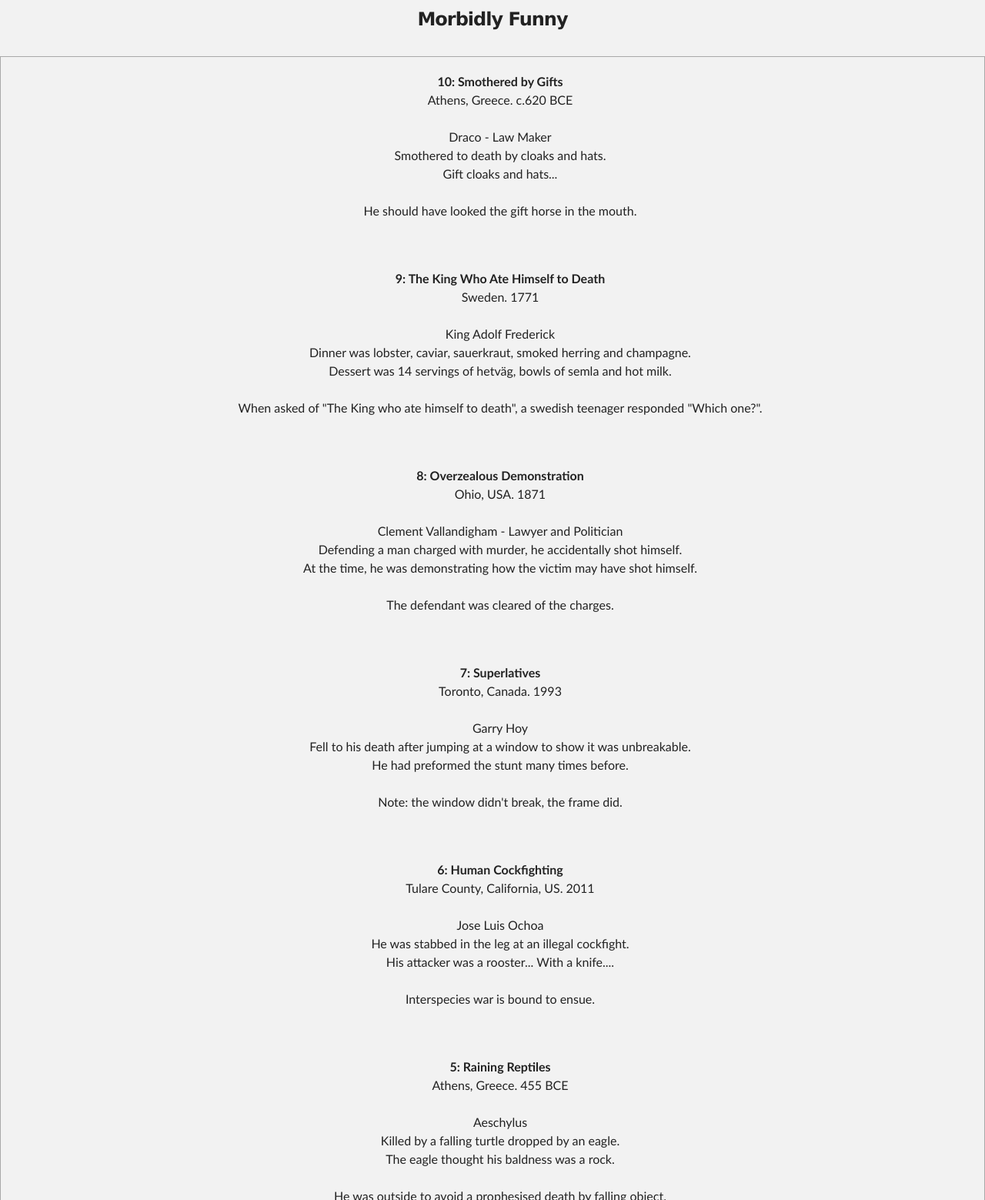
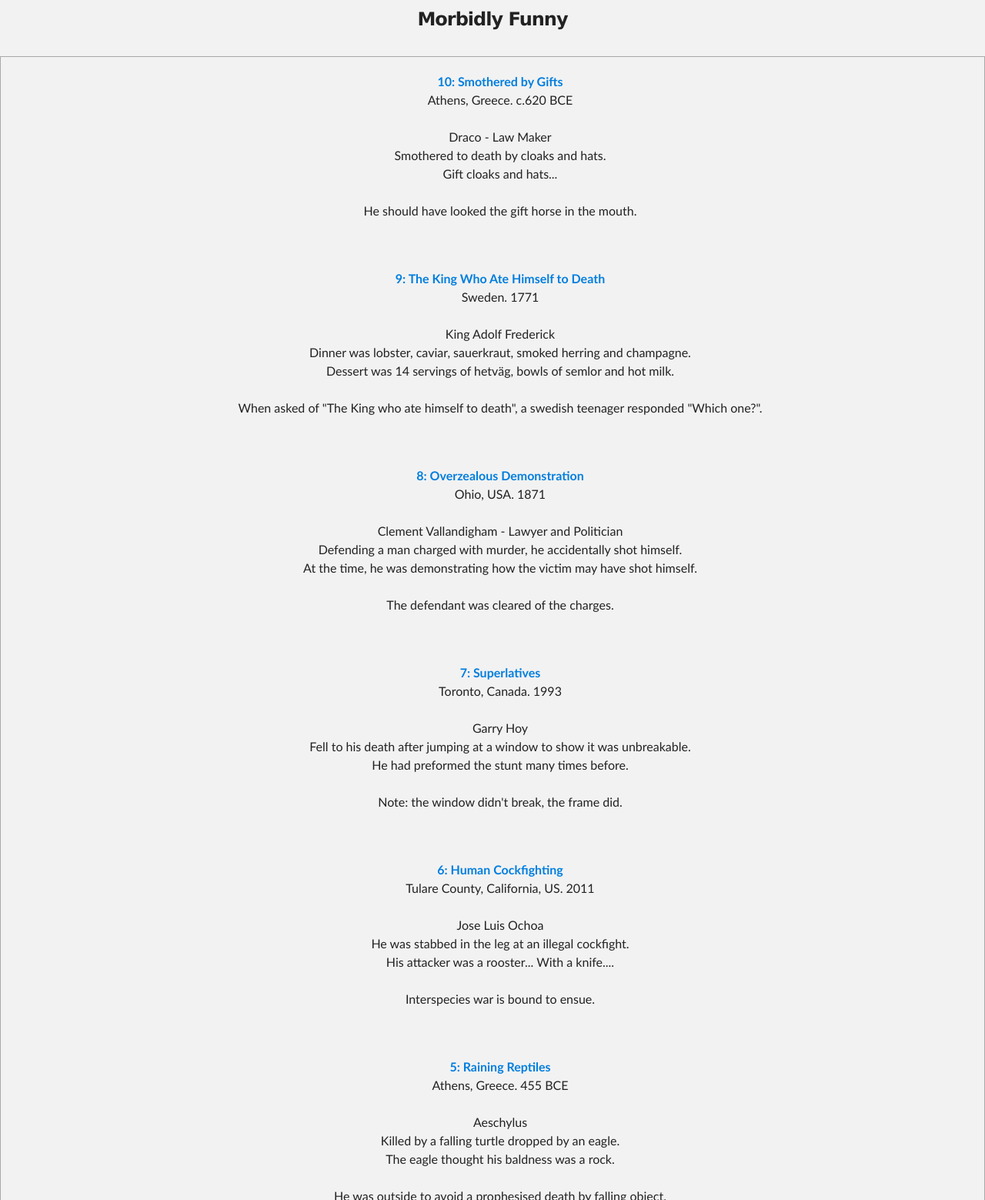
Before and after one commit to BionicPi/WorldHistoryTopTen, a plain HTML site: page index.html in a window 1280 px wide. Shown: the part 281-1840 px from the top of the page at 77% size. Drawn offline with Linux system fonts and the light colour scheme.

Commit message:
Update index.html

```diff
--- a/index.html
+++ b/index.html
@@ -34,7 +34,7 @@
       <table style="width:100%">
   <tr>
     <td>
-      <pre><strong>10: Smothered by Gifts</strong>
+      <pre><a href="http://www.stoa.org/sol-bin/search.pl?login=guest&enlogin=guest&db=REAL&field=adlerhw_gr&searchstr=delta,1495&filter=CD-Unicode"><strong>10: Smothered by Gifts</strong></a>
 Athens, Greece. c.620 BCE
 
 Draco - Law Maker
@@ -49,12 +49,12 @@ He should have looked the gift horse in the mouth.
 
   <tr>
     <td>
-      <pre><strong>9: The King Who Ate Himself to Death</strong>
+      <pre><a href="http://www.nordstjernan.com/news/traditions/6870/"><strong>9: The King Who Ate Himself to Death</strong></a>
 Sweden. 1771
 
 King Adolf Frederick
 Dinner was lobster, caviar, sauerkraut, smoked herring and champagne.
-Dessert was 14 servings of hetväg, bowls of semla and hot milk.
+Dessert was 14 servings of hetväg, bowls of semlor and hot milk.
 
 When asked of "The King who ate himself to death", a swedish teenager responded "Which one?".
       </pre>
@@ -64,7 +64,7 @@ When asked of "The King who ate himself to death", a swedish teenager responded
 
   <tr>
     <td>
-      <pre><strong>8: Overzealous Demonstration</strong>
+      <pre><a href="http://www.historiclebanonohio.com/?q=vallandigham"><strong>8: Overzealous Demonstration</strong></a>
 Ohio, USA. 1871
 
 Clement Vallandigham - Lawyer and Politician
@@ -79,7 +79,7 @@ The defendant was cleared of the charges.
 
   <tr>
     <td>
-      <pre><strong>7: Superlatives</strong>
+      <pre><a href="http://www.snopes.com/horrors/freakish/window.asp"><strong>7: Superlatives</strong></a>
 Toronto, Canada. 1993
 
 Garry Hoy
@@ -94,7 +94,7 @@ Note: the window didn't break, the frame did.
 
   <tr>
     <td>
-      <pre><strong>6: Human Cockfighting</strong>
+      <pre><a href="http://www.bbc.com/news/world-us-canada-12393125"><strong>6: Human Cockfighting</strong></a>
 Tulare County, California, US. 2011
 
 Jose Luis Ochoa
@@ -109,7 +109,7 @@ Interspecies war is bound to ensue.
 
   <tr>
     <td>
-      <pre><strong>5: Raining Reptiles</strong>
+      <pre><a href="http://www.britannica.com/biography/Aeschylus-Greek-dramatist"><strong>5: Raining Reptiles</strong></a>
 Athens, Greece. 455 BCE
 
 Aeschylus
@@ -124,7 +124,7 @@ He was outside to avoid a prophesised death by falling object.
 
   <tr>
     <td>
-      <pre><strong>4: Ditch Dangers</strong>
+      <pre><a href="http://www.telegraph.co.uk/news/newstopics/howaboutthat/9431829/Man-who-pretended-to-be-blind-died-in-ditch.html"><strong>4: Ditch Dangers</strong></a>
 Newport, Wales. 2012
 
 Geoffery Haywood
@@ -139,7 +139,7 @@ Who knew the pretend was so real....
 
   <tr>
     <td>
-      <pre><strong>3: The Hazards of Facial Hair</strong>
+      <pre><a href="http://health.howstuffworks.com/diseases-conditions/death-dying/10-ways-to-die3.htm"><strong>3: The Hazards of Facial Hair</strong></a>
 Braunau, Bavairia/Austria. 1567
 
 Hans Steininger
@@ -154,7 +154,7 @@ November and December must be unusually dangerous months.
 
   <tr>
     <td>
-      <pre><strong>2: Deadly Health food</strong>
+      <pre><a href="https://books.google.com/books?id=qbMz7YrTBMEC&lpg=PA230&ots=zu1Pef9qdF&dq=bl&pg=PA230#v=onepage&q=%22Basil%20Brown%22&f=false"><strong>2: Deadly Health food</strong></a>
 Croydon, England. 1974
 
 Basil Brown - Health Food Advocate
@@ -169,7 +169,7 @@ Healthy food is a scam. A deadly one.
 
   <tr>
     <td>
-      <pre><strong>1: Bovine Intervention</strong>
+      <pre><a href="http://www.telegraph.co.uk/news/worldnews/southamerica/brazil/10177786/Brazilian-man-dies-after-cow-falls-through-his-roof-on-top-of-him.html"><strong>1: Bovine Intervention</strong></a>
 Caratinga, Brazil. 2013
 
 João Maria de Souza
```
